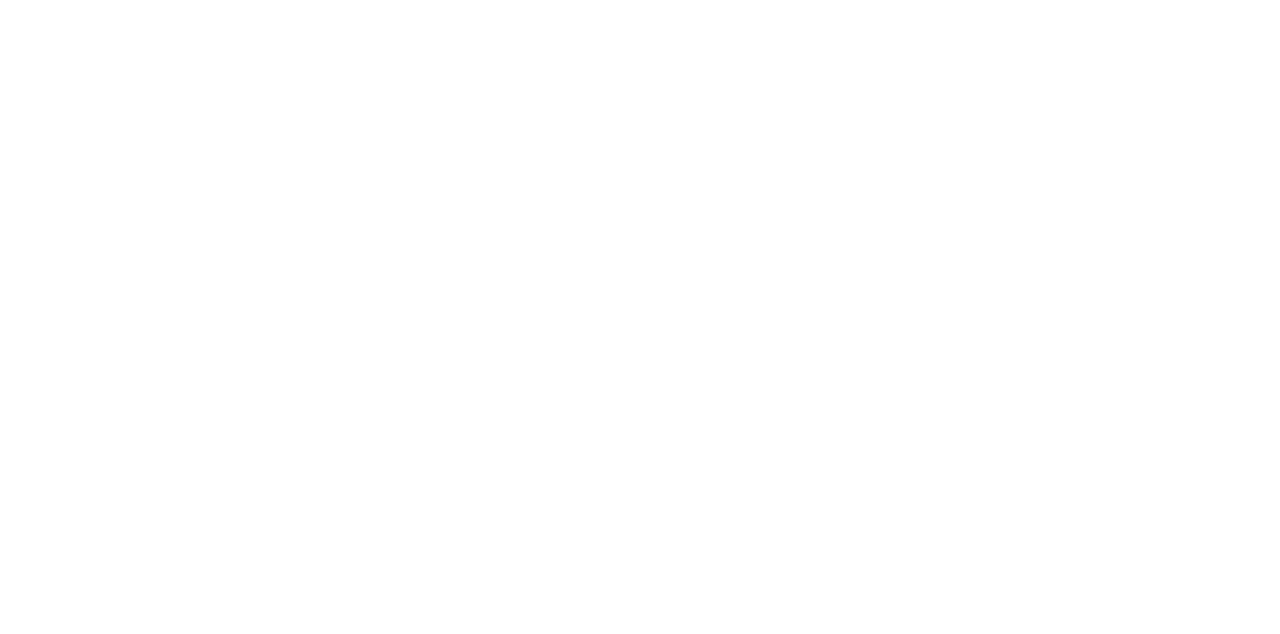
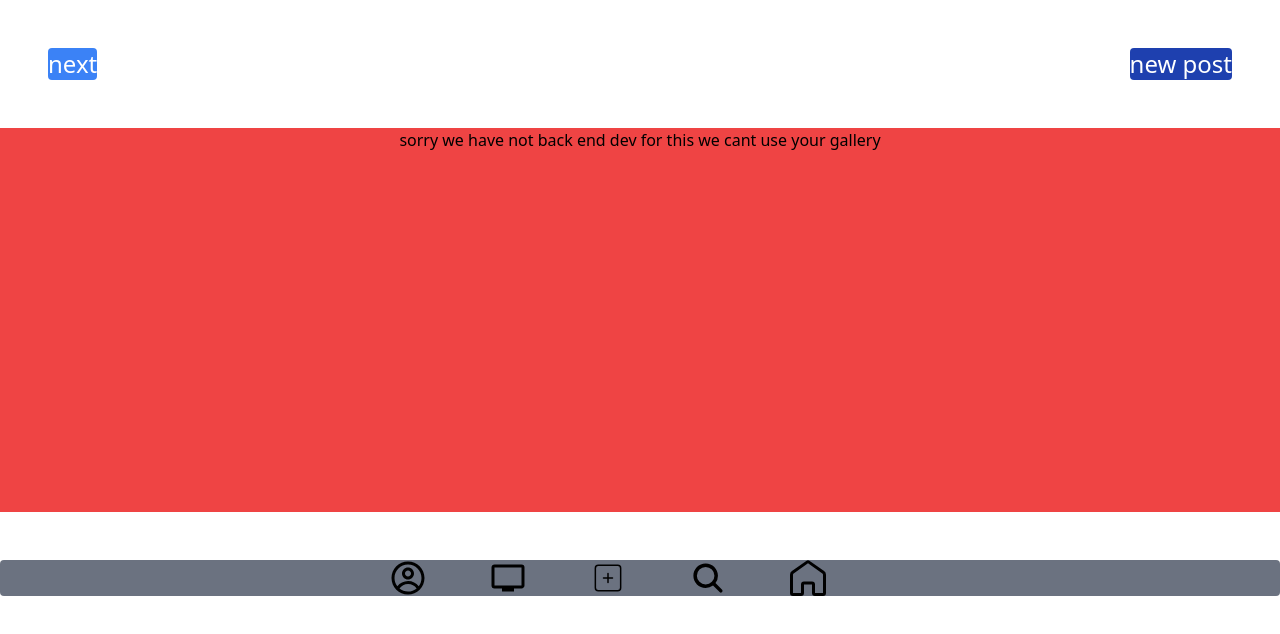
Before and after one commit to farzadnorouzi/cloune-instagram, a React (Vite) app: page /AddPost in a window 1280 px wide. Before the commit this address had no page. Shown: the top 634 px of the page. Built offline with nearby package versions, Linux system fonts and the light colour scheme.

Commit message:
create add post page

```diff
--- a/src/App.jsx
+++ b/src/App.jsx
@@ -5,6 +5,7 @@
 import DirectMe from "./DirectMe/DirectMe"
 import Explor from "./Component2/Explor/Explor"
 import Profile from "./Component2/Profile/Profile"
+import AddPost from "./Component2/AddPost/AddPost"
 
 
 
@@ -22,6 +23,7 @@
     <Route path="/DirectMe" element={<DirectMe />} />
     <Route path="/Explor" element={<Explor />} />
     <Route path="/Profile" element={<Profile />} />
+    <Route path="/AddPost" element={<AddPost />} />
 
 
 
--- /dev/null
+++ b/src/Component2/AddPost/AddPost.jsx
@@ -0,0 +1,18 @@
+import Footer from "../../Components/footer/Footer"
+
+
+function AddPost() {
+
+    return(
+
+        <div><div className="flex justify-between m-12 ">
+            <button className="text-2xl bg-blue-500 rounded text-white">next</button>
+            <button className="text-2xl bg-blue-800 rounded text-white">new post</button></div>
+
+            <div className="w-full h-96 text-center  bg-red-500"><h1>sorry we have not back end dev for this we cant use your gallery</h1></div>
+            <Footer />
+            </div>
+    )
+}
+
+export default AddPost
--- a/src/Component2/Profile/Profile.jsx
+++ b/src/Component2/Profile/Profile.jsx
@@ -5,10 +5,13 @@
 function Profile() {
     return(
         <>
-    < RiListSettingsFill className="m-12 text-3xl" />
+    <div className="flex items-center ">
+    <RiListSettingsFill className="m-7 text-3xl" />
+    <h1 className="ml-80 text-2xl">your username-2006</h1>
+</div>
         <div className="m-52 flex items-center">
             <div className="flex flex-col items-end">
-                <FaRegCircleUser className="text-6xl" />git
+                <FaRegCircleUser className="text-6xl" />
             </div>
             <div className="flex text-center ml-6">
                 <h1 className="pl-12">1 <br /> post</h1>
--- a/src/Components/footer/Footer.jsx
+++ b/src/Components/footer/Footer.jsx
@@ -10,7 +10,7 @@
         <div className="flex text-4xl mt-12 justify-center bg-gray-500 sticky static bottom-0 overflow-hidden  rounded">
            <Link to="Profile"><CgProfile className="mr-16"/></Link>
             <MdOutlinePersonalVideo className="mr-16"/>
-             <CiSquarePlus className="mr-16" />
+            <Link to="/AddPost"><CiSquarePlus className="mr-16" /></Link>
             <Link to="/Explor">< IoSearch className="mr-16" /></Link>
              <GrHomeRounded className="mr-16"/>
 
```
